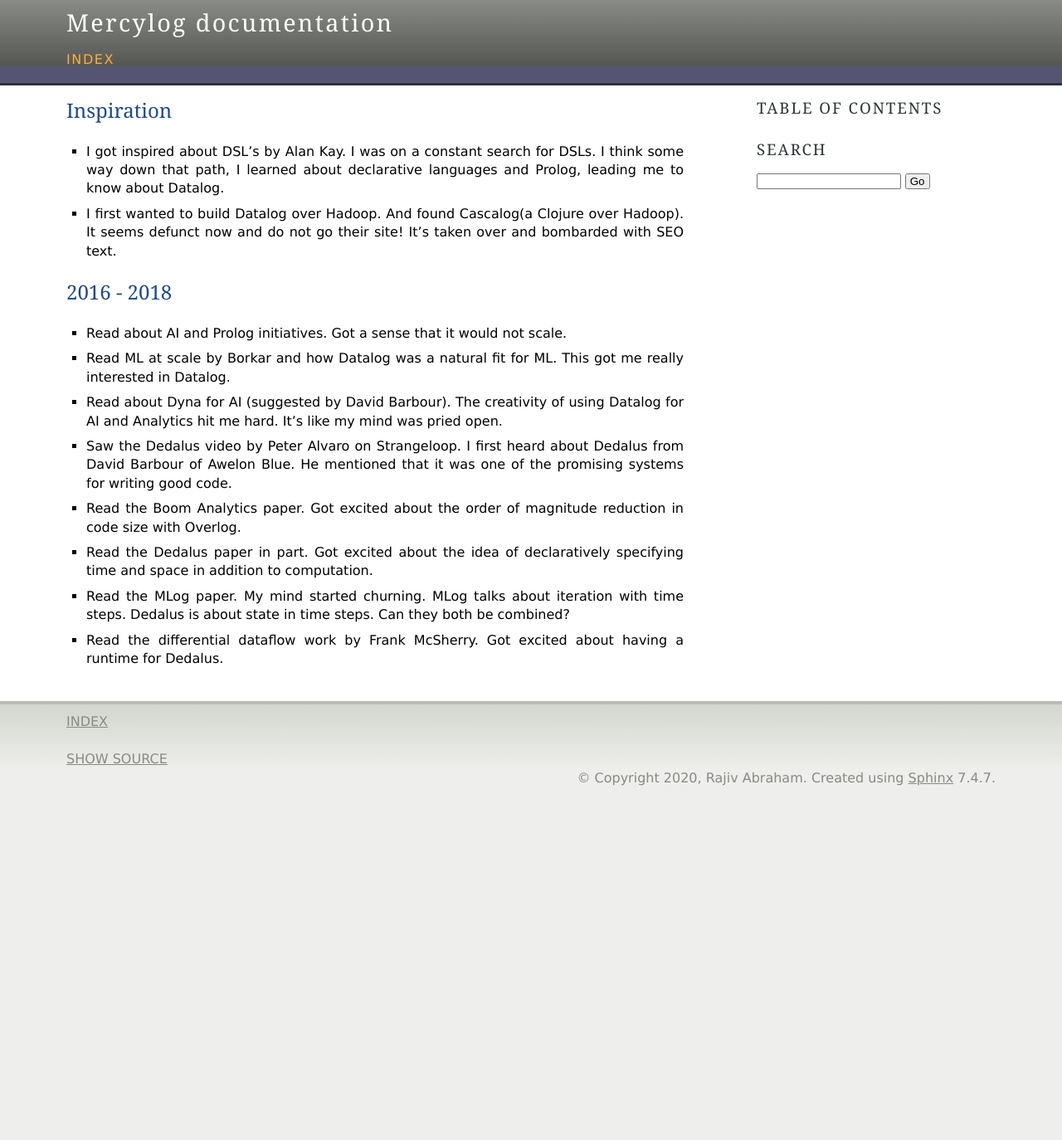
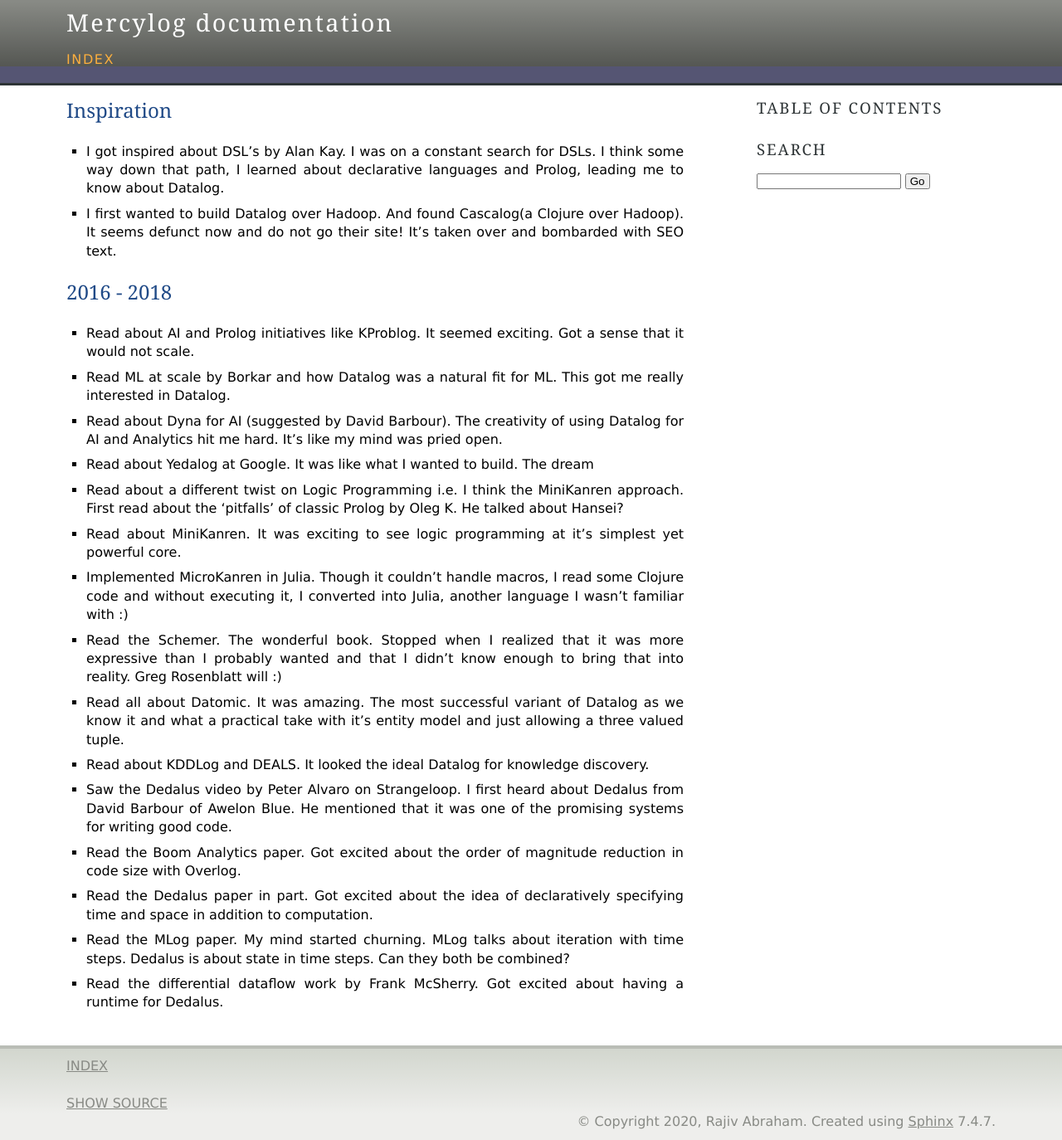
Before and after one commit to RAbraham/mercylog, a Sphinx documentation site: the page built from docs/journey.rst, in a window 1280 px wide. Shown: the whole page at 83% size. Built offline with Sphinx 7.4.7, drawn with Linux system fonts in a browser that asks for light colours; before the commit the page ends 959 px from its top, so only the background shows below that.

Commit message:
Update journey.rst

```diff
--- a/docs/journey.rst
+++ b/docs/journey.rst
@@ -6,10 +6,16 @@ Inspiration
 
 2016 - 2018
 ^^^^^^^^^^^
-* Read about AI and Prolog initiatives. Got a sense that it would not scale.
+* Read about AI and Prolog initiatives like KProblog. It seemed exciting. Got a sense that it would not scale.
 * Read ML at scale by Borkar and how Datalog was a natural fit for ML. This got me really interested in Datalog.
 * Read about Dyna for AI (suggested by David Barbour). The creativity of using Datalog for AI and Analytics hit me hard. It's like my mind was pried open.
-
+* Read about Yedalog at Google. It was like what I wanted to build. The dream
+* Read about a different twist on Logic Programming i.e. I think the MiniKanren approach. First read about the 'pitfalls' of classic Prolog by Oleg K. He talked about Hansei?
+* Read about MiniKanren. It was exciting to see logic programming at it's simplest yet powerful core.
+* Implemented MicroKanren in Julia. Though it couldn't handle macros, I read some Clojure code and without executing it, I converted into Julia, another language I wasn't familiar with :)
+* Read the Schemer. The wonderful book. Stopped when I realized that it was more expressive than I probably wanted and that I didn't know enough to bring that into reality. Greg Rosenblatt will :)
+* Read all about Datomic. It was amazing. The most successful variant of Datalog as we know it and what a practical take with it's entity model and just allowing a three valued tuple.
+* Read about KDDLog and DEALS. It looked the ideal Datalog for knowledge discovery.
 * Saw the Dedalus video by Peter Alvaro on Strangeloop. I first heard about Dedalus from David Barbour of Awelon Blue. He mentioned that it was one of the promising systems for writing good code.
 * Read the Boom Analytics paper. Got excited about the order of magnitude reduction in code size with Overlog.
 * Read the Dedalus paper in part. Got excited about the idea of declaratively specifying time and space in addition to computation.
```
